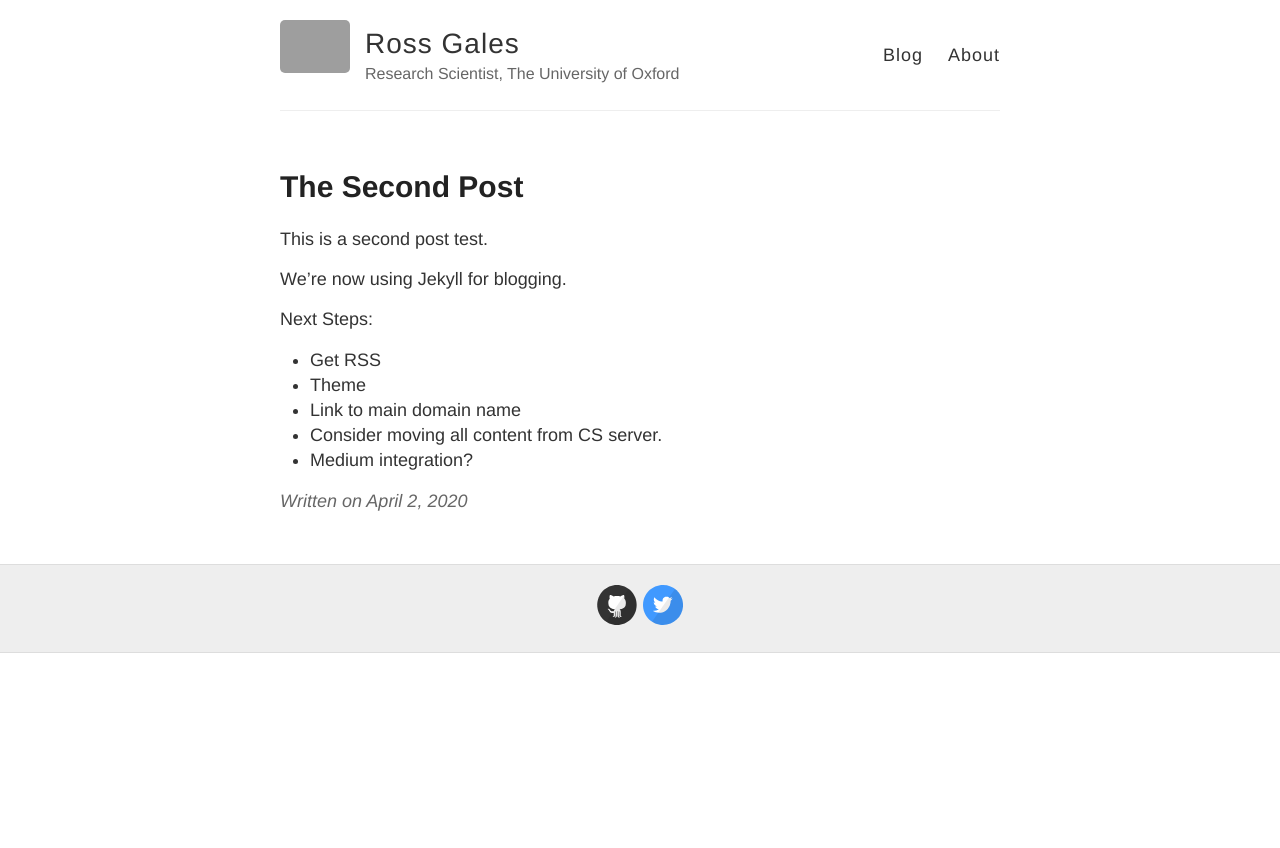
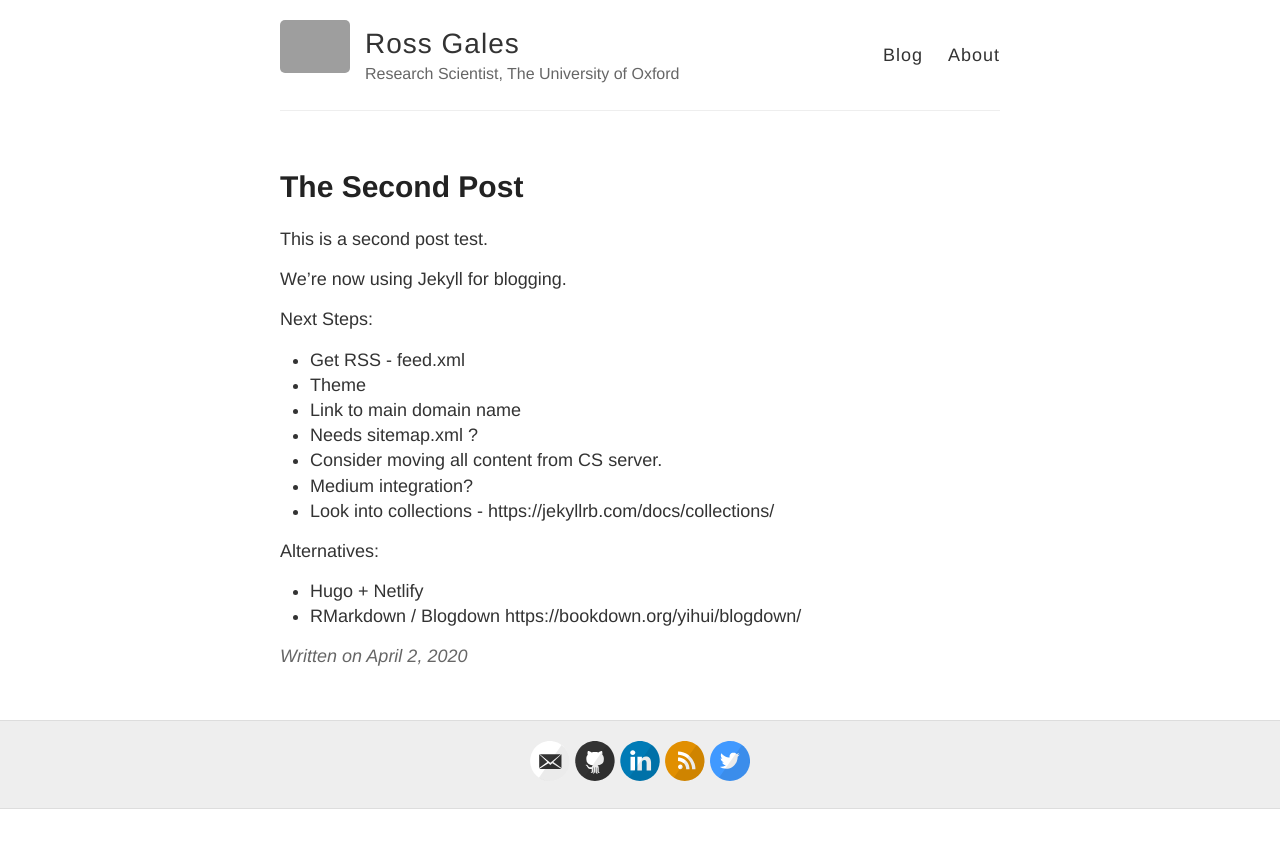
Before and after one commit to rosscg/rosscg.github.io, a Jekyll site: the page built from _posts/2020-4-2-Second-Post-Test.md, in a window 1280 px wide. Shown: the top 848 px of the page. Built offline with Jekyll 4.4.1, drawn with Linux system fonts in a browser that asks for light colours; comment, search, counter and statistics services are not loaded; grey boxes are pictures that could not be loaded.

```diff
--- a/_config.yml
+++ b/_config.yml
@@ -9,7 +9,7 @@ name: Ross Gales
 description: Research Scientist, The University of Oxford
 
 # URL of your avatar or profile pic (you could use your GitHub profile pic)
-avatar: https://raw.githubusercontent.com/barryclark/jekyll-now/master/images/jekyll-logo.png
+avatar: https://media-exp1.licdn.com/dms/image/C4E03AQF91knhaLM9QQ/profile-displayphoto-shrink_200_200/0?e=1591228800&v=beta&t=FC8UgsGLf8Pt7ahAMxCdiJV4IhOEx8FPFThw_L0HPoA
 
 #
 # Flags below are optional
@@ -18,14 +18,14 @@ avatar: https://raw.githubusercontent.com/barryclark/jekyll-now/master/images/je
 # Includes an icon in the footer for each username you enter
 footer-links:
   dribbble:
-  email:
+  email: ross.gales@cs.ox.ac.uk
   facebook:
   flickr:
   github: rosscg
   instagram:
-  linkedin:
+  linkedin: rosscgales
   pinterest:
-  rss: # just type anything here for a working RSS icon
+  rss: rss # just type anything here for a working RSS icon
   twitter: rosscg
   stackoverflow: # your stackoverflow profile, e.g. "users/50476/bart-kiers"
   youtube: # channel/<your_long_string> or user/<user-name>
@@ -34,7 +34,7 @@ footer-links:
 
 # Enter your Disqus shortname (not your username) to enable commenting on posts
 # You can find your shortname on the Settings page of your Disqus account
-disqus:
+disqus: rossgales
 
 # Enter your Google Analytics web tracking code (e.g. UA-2110908-2) to activate tracking
 google_analytics:
--- a/_posts/2020-4-2-Second-Post-Test.md
+++ b/_posts/2020-4-2-Second-Post-Test.md
@@ -8,8 +8,14 @@ This is a second post test.
 We're now using Jekyll for blogging.
 
 Next Steps:
- * Get RSS
+ * Get RSS - feed.xml
  * Theme
  * Link to main domain name
+ * Needs sitemap.xml ?
  * Consider moving all content from CS server.
  * Medium integration?
+ * Look into collections - https://jekyllrb.com/docs/collections/
+
+Alternatives:
+  * Hugo + Netlify
+  * RMarkdown / Blogdown https://bookdown.org/yihui/blogdown/
```
